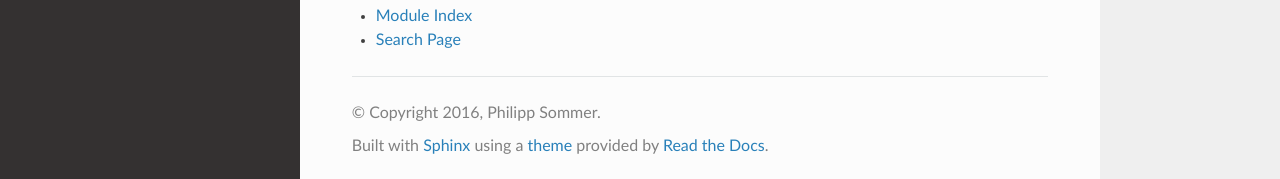
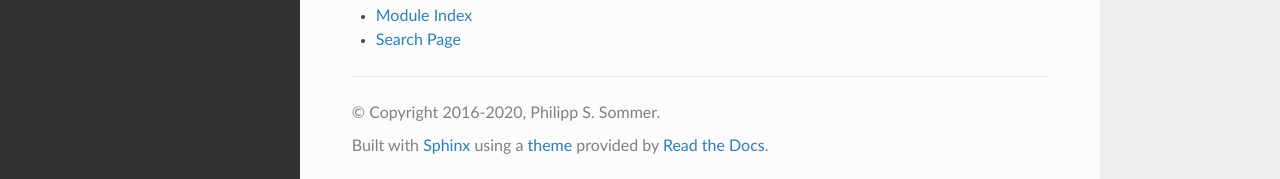
Before and after one commit to Chilipp/docrep, a Sphinx documentation site: the page built from docs/index.rst, in a window 1280 px wide and 900 px high, scrolled down 5536 px. Shown: the part 718-897 px from the top of the window. Built offline with Sphinx 7.4.7 and the Read the Docs theme 2.0.0, drawn with Linux system fonts in a browser that asks for light colours; pages that are not in the unit, such as notebooks, are missing from menus; part of the change alters nothing that is shown.

```diff
--- a/docs/conf.py
+++ b/docs/conf.py
@@ -62,16 +62,19 @@ source_suffix = '.rst'
 # The master toctree document.
 master_doc = 'index'
 
-autodoc_default_flags = ['show_inheritance', 'autosummary',
-                         'show-formatoptions']
+autodoc_default_options = {
+    'show_inheritance': True,
+    'autosummary': True,
+}
+
 autoclass_content = 'both'
 
 ipython_savefig_dir = os.path.join(os.path.dirname(__file__), '_static')
 
 # General information about the project.
 project = u'docrep'
-copyright = u'2016, Philipp Sommer'
-author = u'Philipp Sommer'
+copyright = u'2016-2020, Philipp S. Sommer'
+author = u'Philipp S. Sommer'
 
 # The version info for the project you're documenting, acts as replacement for
 # |version| and |release|, also used in various other places throughout the
@@ -253,7 +256,7 @@ latex_elements = {
 #  author, documentclass [howto, manual, or own class]).
 latex_documents = [
   (master_doc, 'docrep.tex', u'docrep Documentation',
-   u'Philipp Sommer', 'manual'),
+   u'Philipp S. Sommer', 'manual'),
 ]
 
 # The name of an image file (relative to this directory) to place at the top of
@@ -385,15 +388,9 @@ epub_exclude_files = ['search.html']
 
 # Example configuration for intersphinx: refer to the Python standard library.
 intersphinx_mapping = {
-    'pandas': ('http://pandas.pydata.org/pandas-docs/stable/', None),
-    'numpy': ('http://docs.scipy.org/doc/numpy/', None),
-    'matplotlib': ('http://matplotlib.org/', None),
-    'sphinx': ('http://www.sphinx-doc.org/en/stable/', None),
-    'xarray': ('http://xarray.pydata.org/en/stable/', None),
-    'cartopy': ('http://scitools.org.uk/cartopy/docs/latest/', None),
-    'mpl_toolkits': ('http://matplotlib.org/basemap/', None),
+    'sphinx': ('https://www.sphinx-doc.org/en/master/', None),
 }
 if six.PY3:
-    intersphinx_mapping['python'] = ('https://docs.python.org/3.4/', None)
+    intersphinx_mapping['python'] = ('https://docs.python.org/3/', None)
 else:
     intersphinx_mapping['python'] = ('https://docs.python.org/2.7/', None)
```
